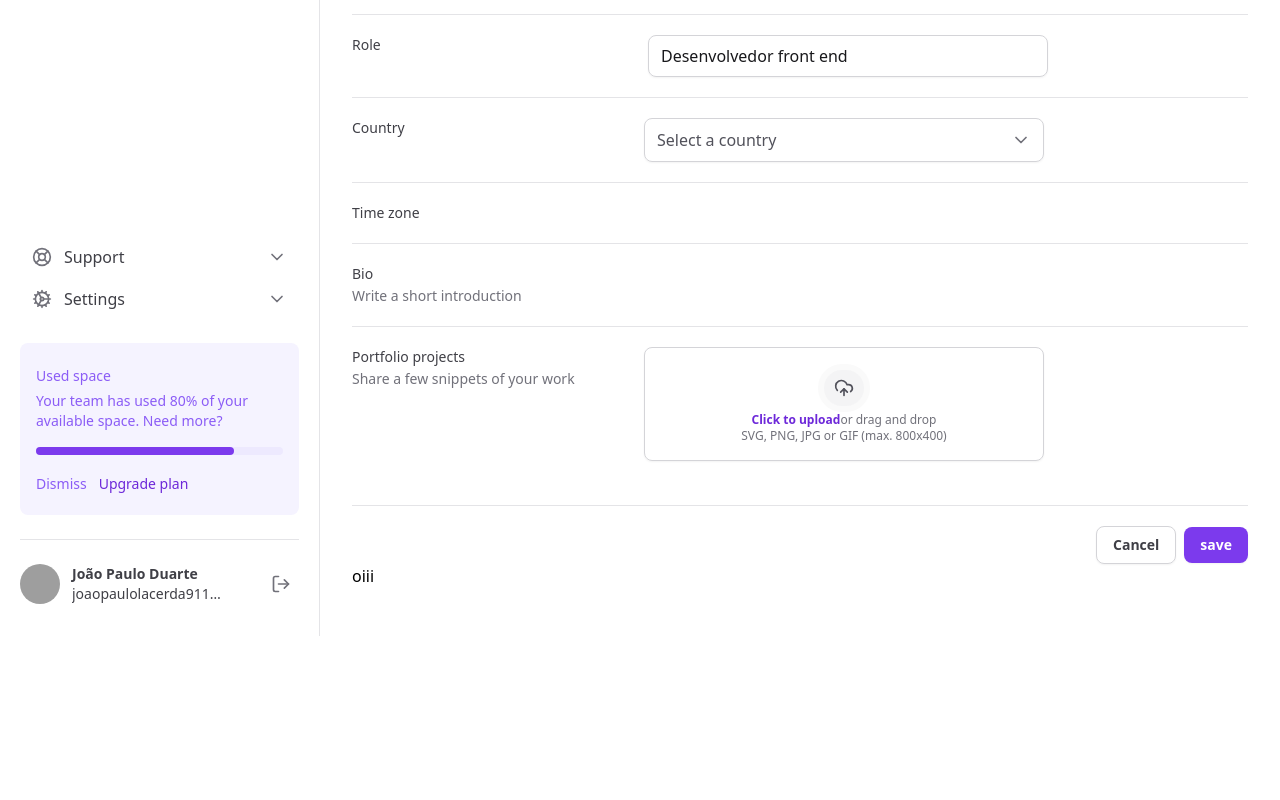
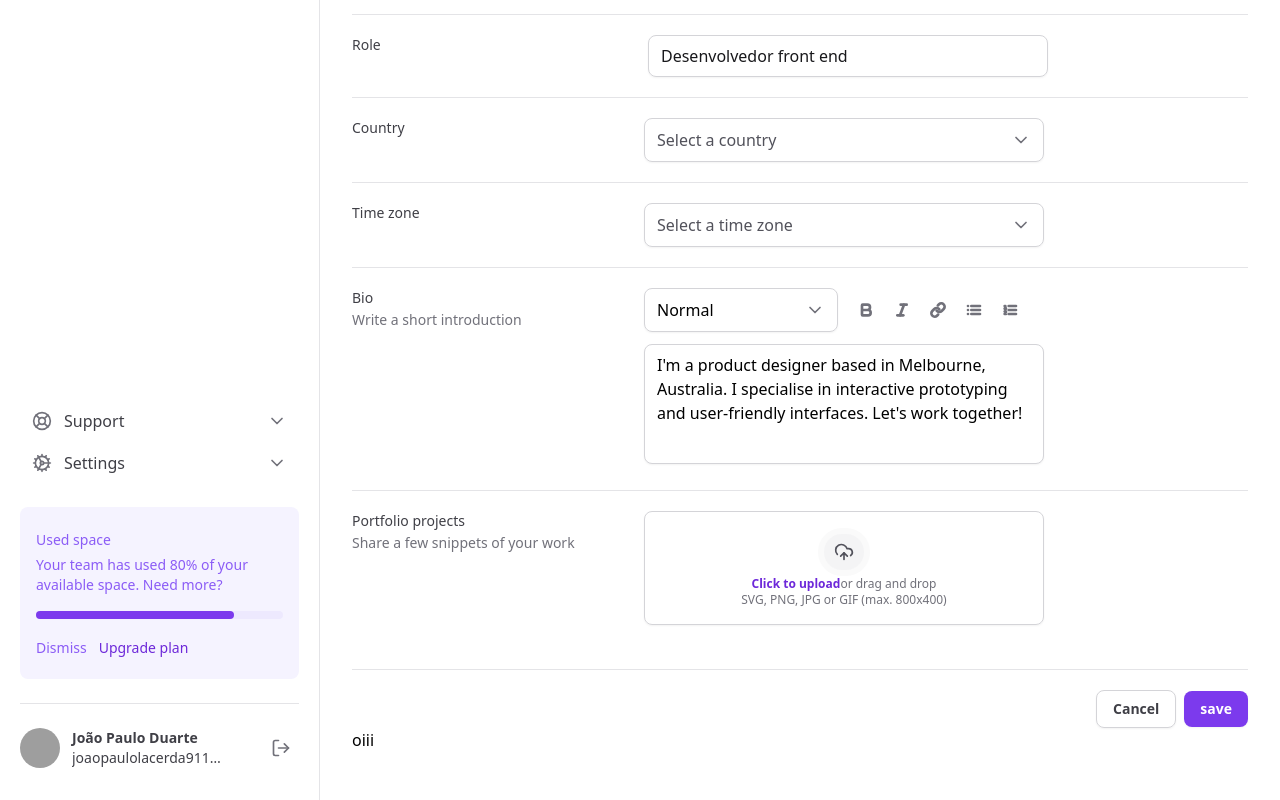
Before and after one commit to joao911/masterizando-tailwind, a Next.js app: page / in a window 1280 px wide. Shown: the part 536-1336 px from the top of the page. Before the commit the page ends 1172 px from the top, so only its background shows below. Built offline with nearby package versions, Linux system fonts and the light colour scheme; grey boxes are pictures that could not be loaded.

Commit message:
Feat: form is done

```diff
--- a/src/app/components/Sidebar/components/Profile/index.tsx
+++ b/src/app/components/Sidebar/components/Profile/index.tsx
@@ -1,20 +1,25 @@
-import React from 'react';
-import { LogOut } from 'lucide-react';
-
-
+import React from 'react'
+import { LogOut } from 'lucide-react'
 
 export const Profile: React.FC = () => {
-  return <div className='flex items-center gap-3'>
-    <img src="https://github.com/joao911.png" alt="Avatar" className="h-10 w-10 rounded-full" />
-    <div className='flex flex-col'>
-      <span className='text-sm font-semibold text-zinc-700'>João Paulo Duarte</span>
-      <span className='text-sm  text-zinc-700 truncate max-w-40'>joaopaulolacerda911@gmail.com</span>
-
-
-
+  return (
+    <div className="flex items-center gap-3">
+      <img
+        src="https://github.com/joao911.png"
+        alt="Avatar"
+        className="h-10 w-10 rounded-full"
+      />
+      <div className="flex flex-col">
+        <span className="text-sm font-semibold text-zinc-700">
+          João Paulo Duarte
+        </span>
+        <span className="max-w-40 truncate text-sm text-zinc-700">
+          joaopaulolacerda911@gmail.com
+        </span>
+      </div>
+      <button type="button" className="hove:bg-zinc-50 ml-auto rounded p-2">
+        <LogOut className="h-5 w-5 text-zinc-500" />
+      </button>
     </div>
-    <button type='button' className='ml-auto p-2 hove:bg-zinc-50 rounded'>
-        <LogOut className='text-zinc-500 h-5 w-5' />
-      </button>
-  </div>
+  )
 }
--- /dev/null
+++ b/src/app/components/form/SelectComponent/SelectItem.tsx
@@ -0,0 +1,21 @@
+import React from 'react'
+import * as Select from '@radix-ui/react-select'
+import { Check } from 'lucide-react'
+
+interface SelectItemProps extends Select.SelectItemProps {
+  text: string
+}
+
+export const SelectItem: React.FC<SelectItemProps> = ({ text, ...props }) => {
+  return (
+    <Select.Item
+      {...props}
+      className="flex w-[--radix-select-trigger-width] items-center justify-between gap-2 px-3 py-2.5 outline-none data-[highlighted]:bg-zinc-50"
+    >
+      <Select.ItemText>{text}</Select.ItemText>
+      <Select.ItemIndicator>
+        <Check className="h-4 w-4 text-violet-500" />
+      </Select.ItemIndicator>
+    </Select.Item>
+  )
+}
--- a/src/app/components/form/SelectComponent/index.tsx
+++ b/src/app/components/form/SelectComponent/index.tsx
@@ -2,35 +2,33 @@
 
 import React from 'react'
 import * as Select from '@radix-ui/react-select'
-import { Check, ChevronDown } from 'lucide-react'
+import { ChevronDown } from 'lucide-react'
 
-export const SelectComponent: React.FC = () => {
+interface SelectItemProps extends Select.SelectProps {
+  children: React.ReactNode
+  placeholder: string
+}
+export const SelectComponent: React.FC<SelectItemProps> = ({
+  children,
+  placeholder,
+  ...props
+}) => {
   return (
-    <Select.Root name="country">
+    <Select.Root name="country" {...props}>
       <Select.Trigger className="flex h-11 w-full items-center justify-between gap-2 rounded-lg border border-zinc-300 px-3 py-2 shadow-sm data-[placeholder]:text-zinc-600">
-        <Select.Value placeholder="Select a country" className="text-black" />
+        <Select.Value placeholder={placeholder} className="text-black" />
         <Select.Icon>
           <ChevronDown className="h-5 w-5 text-zinc-500" />
         </Select.Icon>
       </Select.Trigger>
       <Select.Portal>
         <Select.Content
-          className="z-10 overflow-hidden rounded-lg border border-zinc-200 bg-white"
+          className="z-10 overflow-hidden rounded-lg border border-zinc-200 bg-white shadow-sm"
           side="bottom"
           position="popper"
           sideOffset={8}
         >
-          <Select.Viewport>
-            <Select.Item
-              value="1"
-              className="flex w-[--radix-select-trigger-width] items-center justify-between gap-2 px-3 py-2.5 outline-none data-[highlighted]:bg-zinc-50"
-            >
-              <Select.ItemText>Item 1</Select.ItemText>
-              <Select.ItemIndicator>
-                <Check className="h-4 w-4 text-violet-500" />
-              </Select.ItemIndicator>
-            </Select.Item>
-          </Select.Viewport>
+          <Select.Viewport>{children}</Select.Viewport>
         </Select.Content>
       </Select.Portal>
     </Select.Root>
--- /dev/null
+++ b/src/app/components/form/TextArea/index.tsx
@@ -0,0 +1,12 @@
+import React, { ComponentProps } from 'react'
+
+export const TextArea: React.FC<ComponentProps<'textarea'>> = ({
+  ...props
+}) => {
+  return (
+    <textarea
+      className="min-h-[120px] w-full resize-none rounded-lg border border-zinc-300 px-3 py-2 shadow-sm"
+      {...props}
+    />
+  )
+}
--- a/src/app/page.tsx
+++ b/src/app/page.tsx
@@ -1,12 +1,14 @@
 import { SettingsTabs } from './components/SettingsTabs'
 import * as Input from './components/Input'
-import { Mail } from 'lucide-react'
+import { Bold, Italic, Link, List, ListOrdered, Mail } from 'lucide-react'
 import { Root } from './components/form/fileInput/Root'
 import { ImagePreview } from './components/form/fileInput/ImagePreview'
 import { Trigger } from './components/form/fileInput/Trigger'
 import { Control } from './components/form/fileInput/Control'
 import { FileList } from './components/form/fileInput/FileList'
 import { SelectComponent } from './components/form/SelectComponent'
+import { SelectItem } from './components/form/SelectComponent/SelectItem'
+import { TextArea } from './components/form/TextArea'
 
 export default function Home() {
   return (
@@ -115,26 +117,62 @@ export default function Home() {
             >
               Country
             </label>
-            <SelectComponent />
+            <SelectComponent placeholder="Select a country">
+              <SelectItem text="Brazil" value="br" />
+              <SelectItem text="Portugal" value="pt" />
+              <SelectItem text="USA" value="us" />
+              <SelectItem text="Germany" value="de" />
+            </SelectComponent>
           </div>
 
           <div className="grid grid-cols-form gap-3 pt-5">
             <label htmlFor="zone" className="text-sm font-medium text-zinc-700">
               Time zone
             </label>
-            <div className=" "></div>
+            <SelectComponent placeholder="Select a time zone">
+              <SelectItem text="GMT-3" value="gmt-3" />
+              <SelectItem text="GMT-2" value="gmt-2" />
+              <SelectItem text="GMT-1" value="gmt-1" />
+            </SelectComponent>
           </div>
           <div className="grid grid-cols-form gap-3 pt-5">
-            <label
-              htmlFor="photo"
-              className="text-sm font-medium text-zinc-700"
-            >
+            <label htmlFor="bio" className="text-sm font-medium text-zinc-700">
               Bio
               <span className="mt-0.5 block text-sm font-normal text-zinc-500">
                 Write a short introduction
               </span>
             </label>
-            <div className=" "></div>
+            <div className="space-y-3">
+              <div className="grid grid-cols-2 gap-3">
+                <SelectComponent placeholder="Normal" defaultValue="normal">
+                  <SelectItem text="Normal" value="normal" />
+                </SelectComponent>
+                <div className="flex items-center gap-1">
+                  <button type="button" className="hove:bg-zinc-50 rounded p-2">
+                    <Bold className="h-4 w-4 text-zinc-500" strokeWidth={4} />
+                  </button>
+                  <button type="button" className="hove:bg-zinc-50 rounded p-2">
+                    <Italic className="h-4 w-4 text-zinc-500" strokeWidth={4} />
+                  </button>
+                  <button type="button" className="hove:bg-zinc-50 rounded p-2">
+                    <Link className="h-4 w-4 text-zinc-500" strokeWidth={4} />
+                  </button>
+                  <button type="button" className="hove:bg-zinc-50 rounded p-2">
+                    <List className="h-4 w-4 text-zinc-500" strokeWidth={4} />
+                  </button>
+                  <button type="button" className="hove:bg-zinc-50 rounded p-2">
+                    <ListOrdered
+                      className="h-4 w-4 text-zinc-500"
+                      strokeWidth={4}
+                    />
+                  </button>
+                </div>
+              </div>
+              <TextArea
+                id="bio"
+                defaultValue="I'm a product designer based in Melbourne, Australia. I specialise in interactive prototyping and user-friendly interfaces. Let's work together!"
+              />
+            </div>
           </div>
 
           <div className="grid grid-cols-form gap-3 pt-5">
```
